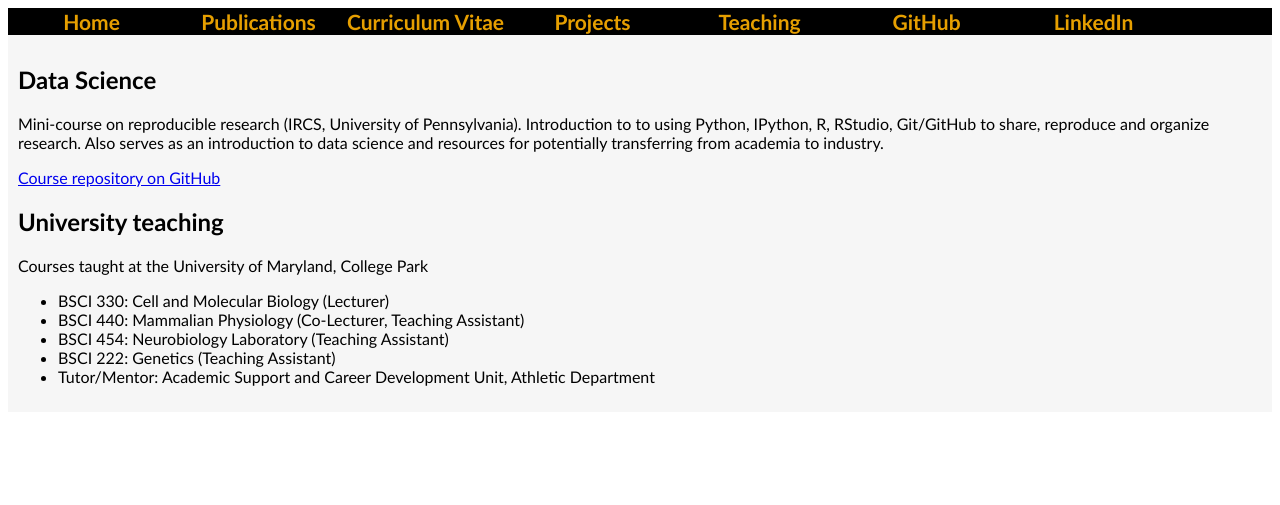
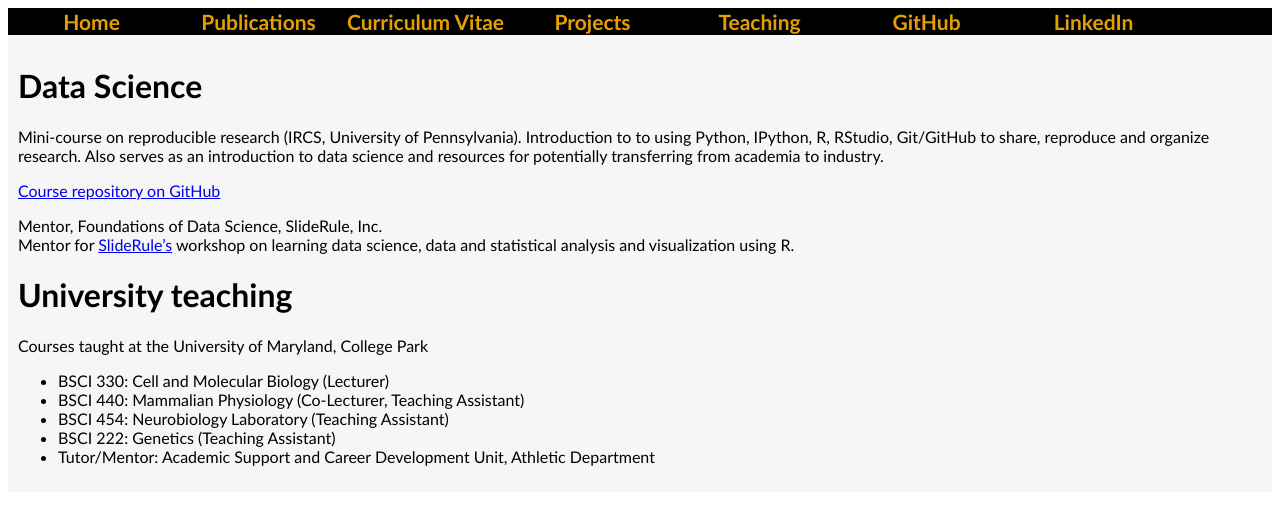
Before and after one commit to julian3rd/julian3rd.github.io, a Jekyll site: the page built from teaching.md, in a window 1280 px wide. Shown: the top 505 px of the page. Built offline with Jekyll 4.4.1, drawn with Linux system fonts in a browser that asks for light colours; Markdown is read by kramdown in place of the engine named in the settings.

Commit message:
updated experience and teaching

```diff
--- a/_config.yml
+++ b/_config.yml
@@ -2,3 +2,4 @@ name: Julian Jenkins III
 markdown: redcarpet
 highlighter: pygments
 baseurl: /julian3rd.github.io
+exclude: ['404-style.html', '404.md', 'microwave-background.png']
--- a/teaching.md
+++ b/teaching.md
@@ -3,12 +3,15 @@ layout: page
 title: "Teaching"
 ---
 
-## Data Science
+# Data Science
 Mini-course on reproducible research (IRCS, University of Pennsylvania).  Introduction to to using Python, IPython, R, RStudio, Git/GitHub to share, reproduce and organize research. Also serves as an introduction to data science and resources for potentially transferring from academia to industry.
 
 [Course repository on GitHub](https://github.com/IRCS-analysis-mini-courses/reproducible-research)
 
-## University teaching
+Mentor, Foundations of Data Science, SlideRule, Inc.
+Mentor for [SlideRule's](https://www.mysliderule.com/workshops/data-science/) workshop on learning data science, data and statistical analysis and visualization using R.
+
+# University teaching
 Courses taught at the University of Maryland, College Park
 - BSCI 330: Cell and Molecular Biology (Lecturer)
 - BSCI 440: Mammalian Physiology (Co-Lecturer, Teaching Assistant)
```
Also changed, not shown: 404-style.html (added, +47 -0 lines), 404.md (added, +8 -0 lines), curriculum-vitae.md (+3 -0 lines), 3 other files.
